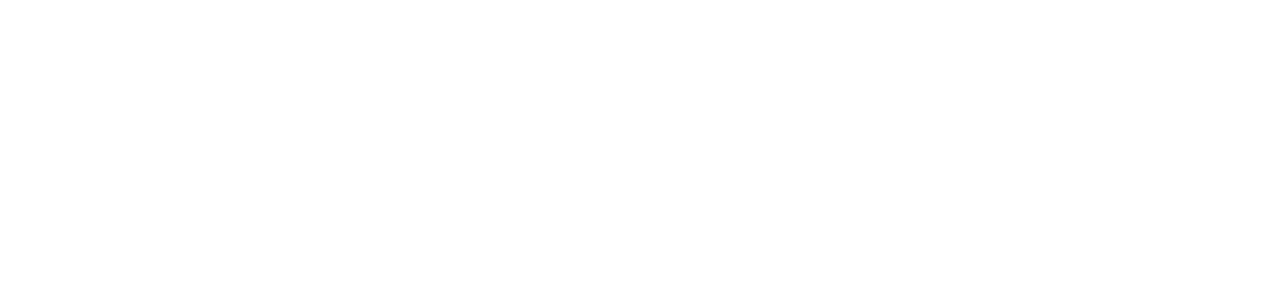
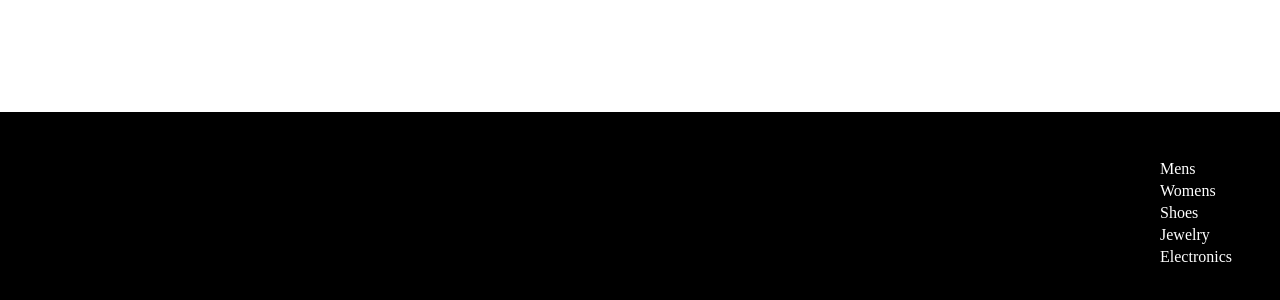
Before and after one commit to grntco/shopping-cart, a React (Vite) app: page / in a window 1280 px wide. Shown: the part 694-994 px from the top of the page. Before the commit the page ends 800 px from the top, so only its background shows below. Built offline with nearby package versions, Linux system fonts and the light colour scheme.

Commit message:
basic styling on header and footer

```diff
--- a/src/components/Footer.jsx
+++ b/src/components/Footer.jsx
@@ -1,5 +1,52 @@
+import { Link } from 'react-router-dom'
+import Logo from './Logo'
+import styled from 'styled-components'
+
+const StyledFooter = styled.footer`
+    display: flex;
+    justify-content: space-between;
+    padding: 48px;
+    background-color: black;
+`
+
+const FooterLinks = styled.ul`
+    display: flex;
+    flex-direction: column;
+    gap: 4px;
+`
+
+const FooterLinkItem = styled.li`
+    list-style: none;
+`
+
+const FooterLink = styled(Link)`
+    color: white;
+    text-decoration: none;
+`
+
 const Footer = () => {
-    return <footer data-testid='footer'></footer>
+    return (
+        <StyledFooter data-testid='footer'>
+            <Logo />
+            <FooterLinks>
+                <FooterLinkItem>
+                    <FooterLink>Mens</FooterLink>
+                </FooterLinkItem>
+                <FooterLinkItem>
+                    <FooterLink>Womens</FooterLink>
+                </FooterLinkItem>
+                <FooterLinkItem>
+                    <FooterLink>Shoes</FooterLink>
+                </FooterLinkItem>
+                <FooterLinkItem>
+                    <FooterLink>Jewelry</FooterLink>
+                </FooterLinkItem>
+                <FooterLinkItem>
+                    <FooterLink>Electronics</FooterLink>
+                </FooterLinkItem>
+            </FooterLinks>
+        </StyledFooter>
+    )
 }
 
 export default Footer
--- a/src/components/Header.jsx
+++ b/src/components/Header.jsx
@@ -1,6 +1,7 @@
 import styled from 'styled-components'
 import { Link } from 'react-router-dom'
 import cartIcon from '../assets/icons/shopping-cart.svg'
+import Logo from './Logo'
 
 const Nav = styled.nav`
     display: flex;
@@ -26,21 +27,11 @@
         opacity: 0.6;
     }
 `
-const NavLogo = styled(NavLink)`
-    display: flex;
-    align-items: center;
-    gap: 4px;
-    font-size: 2rem;
-`
-
 const Header = () => {
     return (
         <header data-testid='header'>
             <Nav>
-                <NavLogo to='/'>
-                    <img src={cartIcon} alt='cart icon' />
-                    <p>CartMart</p>
-                </NavLogo>
+                <Logo />
                 <NavLinks>
                     <li>
                         <NavLink to='/products'>Products</NavLink>
--- /dev/null
+++ b/src/components/Logo.jsx
@@ -0,0 +1,27 @@
+import styled from 'styled-components'
+import { Link } from 'react-router-dom'
+import cartIcon from '../assets/icons/shopping-cart.svg'
+
+const StyledLogoLink = styled(Link)`
+    text-decoration: none;
+    color: black;
+    display: flex;
+    align-items: center;
+    gap: 4px;
+    font-size: 2rem;
+
+    &:hover {
+        opacity: 0.6;
+    }
+`
+
+const Logo = () => {
+    return (
+        <StyledLogoLink to='/'>
+            <img src={cartIcon} alt='cart icon' />
+            <p>CartMart</p>
+        </StyledLogoLink>
+    )
+}
+
+export default Logo
--- a/src/components/PageContent.jsx
+++ b/src/components/PageContent.jsx
@@ -1,20 +1,26 @@
 import { useParams } from 'react-router-dom'
 import ProductsPage from './pages/ProductsPage'
 import CartPage from './pages/CartPage'
+import styled from 'styled-components'
+
+
+const StyledMain = styled.main`
+    min-height: 90vh;
+`
 
 const PageContent = () => {
     const { name } = useParams()
 
     return (
-        <main>
+        <StyledMain>
             {name === 'products' ? (
                 <ProductsPage />
             ) : name === 'cart' ? (
                 <CartPage />
             ) : (
-                <div>Home Page</div>
+                <h1 data-testid="home-page-title">Home Page</h1>
             )}
-        </main>
+        </StyledMain>
     )
 }
 
```
Also changed, not shown: 2 other files (tests, documents, lock files or other folders).
